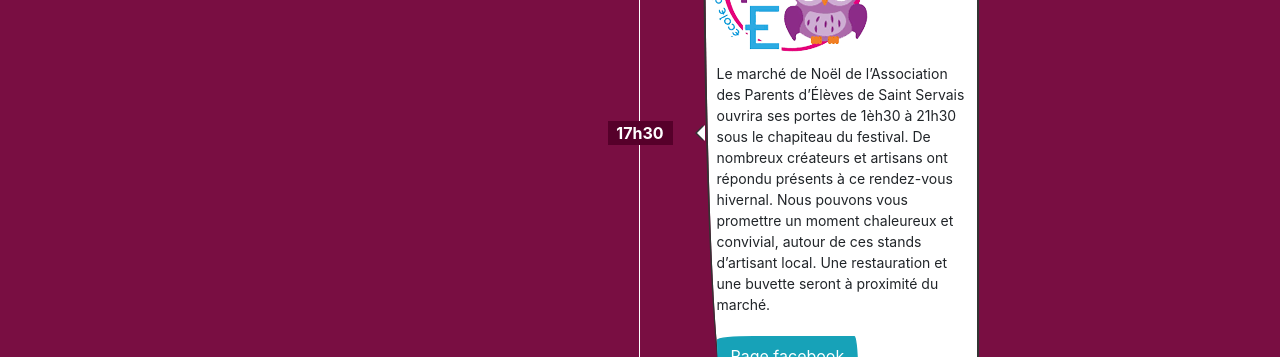
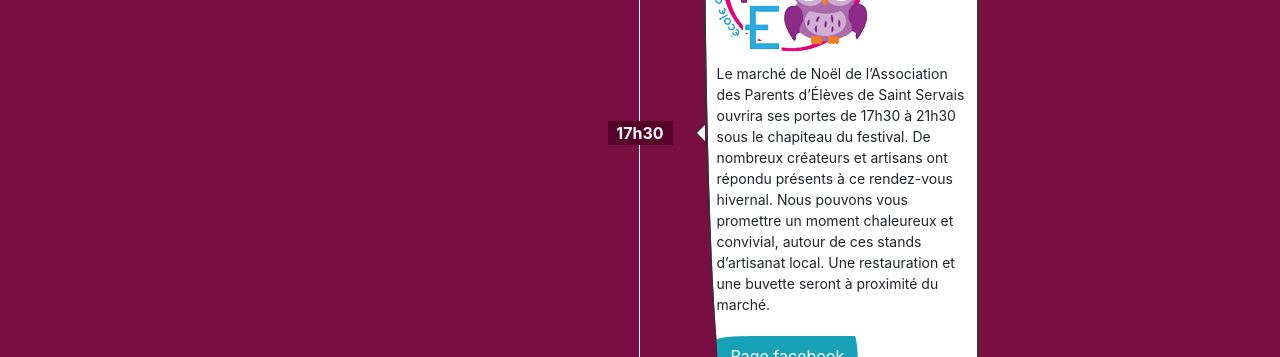
Before and after one commit to tibodut/marentin, a Jekyll site: the page built from edition-2018.html, in a window 1280 px wide and 900 px high, scrolled down 989 px. Shown: the part 195-552 px from the top of the window. Built offline with Jekyll 4.4.1, drawn with Linux system fonts in a browser that asks for light colours; nearby versions of some CDN libraries; some web fonts are replaced.

Commit message:
Update edition-2018.html

```diff
--- a/edition-2018.html
+++ b/edition-2018.html
@@ -69,7 +69,7 @@
     hour="17h30"
     header='Marché de Noël de l’APE'
      img_url=img_url
-    body='<p>Le marché de Noël de l’Association des Parents d’Élèves de Saint Servais ouvrira ses portes de 1èh30 à 21h30 sous le chapiteau du festival. De nombreux créateurs et artisans ont répondu présents à ce rendez-vous hivernal. Nous pouvons vous promettre un moment chaleureux et convivial, autour de ces stands d’artisant local. Une restauration et une buvette seront à proximité du marché.<br /> <br />
+    body='<p>Le marché de Noël de l’Association des Parents d’Élèves de Saint Servais ouvrira ses portes de 17h30 à 21h30 sous le chapiteau du festival. De nombreux créateurs et artisans ont répondu présents à ce rendez-vous hivernal. Nous pouvons vous promettre un moment chaleureux et convivial, autour de ces stands d’artisanat local. Une restauration et une buvette seront à proximité du marché.<br /> <br />
 <a class="btn btn-info" href="http://www.facebook.com/APE-école-de-Saint-Servais-1235766026479687/" role="button">Page facebook</a>
 </p>'
 
```
